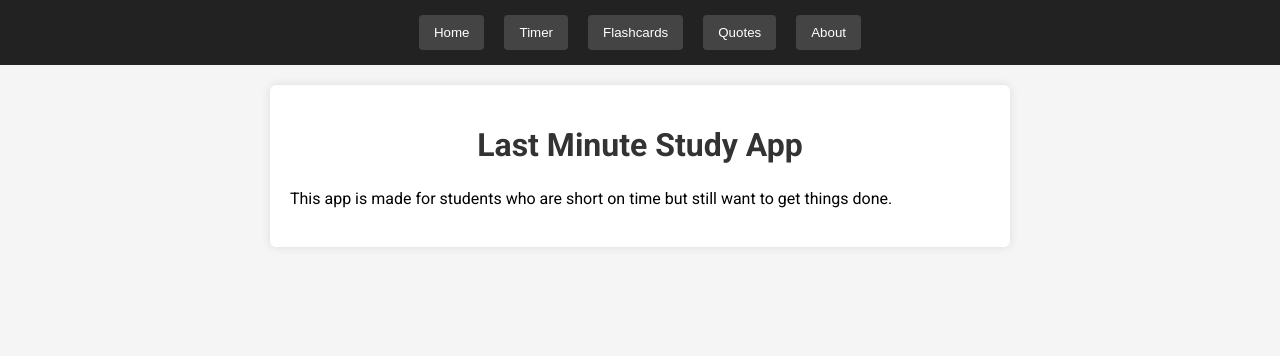
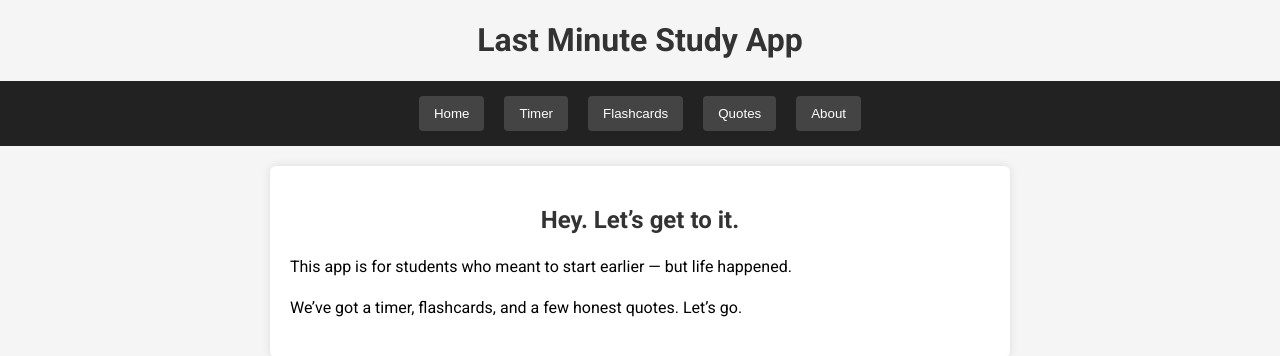
Before and after one commit to Varahran/uniii, a React (Create React App) app in the folder last-minute-study-app/: page / in a window 1280 px wide. Shown: the top 356 px of the page. Built offline with nearby package versions, Linux system fonts and the light colour scheme.

Commit message:
Update App.js

```diff
--- a/last-minute-study-app/src/App.js
+++ b/last-minute-study-app/src/App.js
@@ -1,97 +1,118 @@
-import { useState, React } from 'react';
+import React, { useState, useEffect } from 'react';
 import './App.css';
 
 export default function App() {
-  const [section, setSection] = useState('home');
-  const [timeLeft, setTimeLeft] = useState(600);
+  const [page, setPage] = useState('home');
+  const [secondsLeft, setSecondsLeft] = useState(600);
+  const [isTiming, setIsTiming] = useState(false);
   const [quote, setQuote] = useState('');
-  const [showAnswer, setShowAnswer] = useState(false);
+  const [showAnswers, setShowAnswers] = useState(false);
 
-  const flashcards = [
-    { question: "what is Figma?", answer: "Design and prototyping tool" },
-    { question: "what is wireframe in figma?", answer: "simple layout showing app structure" },
-    { question: "why we need wireframe?", answer: "wireframes help visualize structure and guide user experience" }
+  const cards = [
+    { question: 'What is Figma?', answer: 'A design tool, like Photoshop but for UI/UX.' },
+    { question: 'What’s a wireframe?', answer: 'Just a rough sketch of a layout. No colors, no distractions.' },
+    { question: 'Why use wireframes?', answer: 'Because figuring out the structure early saves time later.' },
   ];
 
   const quotes = [
     "You're already behind, might as well keep going.",
-    "you’re trying. that’s enough i guess.",
+    "You're trying. That counts for something.",
     "It’s 2 AM. Do you know where your GPA is?",
-    "You miss 100% of the naps you don't take.",
+    "You miss 100% of the naps you don’t take.",
   ];
-  if (quote === '') {
-    setQuote(quotes[Math.floor(Math.random() * quotes.length)]);
+
+  // give a random quote on first load
+  useEffect(() => {
+    setQuote(pickQuote());
+  }, []);
+
+  // handle timer countdown
+  useEffect(() => {
+    if (!isTiming || secondsLeft <= 0) return;
+
+    const tick = setInterval(() => {
+      setSecondsLeft(prev => {
+        if (prev <= 1) {
+          clearInterval(tick);
+          setIsTiming(false);
+          return 0;
+        }
+        return prev - 1;
+      });
+    }, 1000);
+
+    return () => clearInterval(tick);
+  }, [isTiming, secondsLeft]);
+
+  function pickQuote() {
+    return quotes[Math.floor(Math.random() * quotes.length)];
   }
 
-
   function startTimer() {
-    let timer = 600;
-    setTimeLeft(timer);
-    const interval = setInterval(() => {
-      timer -= 1;
-      setTimeLeft(timer);
-      if (timer <= 0) {
-        clearInterval(interval);
-      }
-    }, 999);
+    setSecondsLeft(600);
+    setIsTiming(true);
   }
 
   return (
-    <div>
-      <nav>
-        <button onClick={() => setSection('home')}>Home</button>
-        <button onClick={() => setSection('timer')}>Timer</button>
-        <button onClick={() => setSection('flashcards')}>Flashcards</button>
-        <button onClick={() => setSection('quotes')}>Quotes</button>
-        <button onClick={() => setSection('about')}>About</button>
-      </nav>
+    <div className="app">
+      <header>
+        <h1>Last Minute Study App</h1>
+        <nav>
+          {['home', 'timer', 'flashcards', 'quotes', 'about'].map(tab => (
+            <button key={tab} onClick={() => setPage(tab)}>
+              {tab[0].toUpperCase() + tab.slice(1)}
+            </button>
+          ))}
+        </nav>
+      </header>
 
       <main>
-        {section === 'home' && (
-          <div>
-            <h1> Last Minute Study App </h1>
-            <p>This app is made for students who are short on time but still want to get things done.</p>
-          </div>
+        {page === 'home' && (
+          <section>
+            <h2>Hey. Let’s get to it.</h2>
+            <p>This app is for students who meant to start earlier — but life happened.</p>
+            <p>We’ve got a timer, flashcards, and a few honest quotes. Let’s go.</p>
+          </section>
         )}
 
-        {section === 'timer' && (
-          <div>
+        {page === 'timer' && (
+          <section>
             <h2>Timer</h2>
-            <p>Time left: {timeLeft} seconds</p>
-            <button onClick={startTimer}>Start 10-min Timer</button>
-          </div>
+            <p>{secondsLeft} seconds left</p>
+            {!isTiming && <button onClick={startTimer}>Start 10-Minute Sprint</button>}
+            {isTiming && <p>Focus mode activated. No distractions.</p>}
+          </section>
         )}
 
-        {section === 'flashcards' && (
-          <div>
+        {page === 'flashcards' && (
+          <section>
             <h2>Flashcards</h2>
-            {flashcards.map((card, idx) => (
-              <div key={idx} style={{ marginBottom: '20px' }}>
+            {cards.map((card, i) => (
+              <div key={i} style={{ marginBottom: '1rem' }}>
                 <p><strong>Q:</strong> {card.question}</p>
-                {showAnswer && <p><strong>A:</strong> {card.answer}</p>}
+                {showAnswers && <p><strong>A:</strong> {card.answer}</p>}
               </div>
             ))}
-            <button onClick={() => setShowAnswer(!showAnswer)}>
-              {showAnswer ? 'Hide Answers' : 'Show Answers'}
+            <button onClick={() => setShowAnswers(prev => !prev)}>
+              {showAnswers ? 'Hide Answers' : 'Show Answers'}
             </button>
-          </div>
+          </section>
         )}
 
-        {section === 'quotes' && (
-          <div>
-            <h2>Motivational Quote</h2>
-            <p>{quote}</p>
-            <button onClick={() => {setQuote(quotes[Math.floor(Math.random() * quotes.length)]);}}>New Quote</button>
-          </div>
+        {page === 'quotes' && (
+          <section>
+            <h2>Today’s Vibe</h2>
+            <blockquote>{quote}</blockquote>
+            <button onClick={() => setQuote(pickQuote())}>Hit me with another</button>
+          </section>
         )}
 
-        {section === 'about' && (
-          <div>
-            <h2>About This App</h2>
-            <p>This app is built for students who need to make the most of their last minute study time With a timer, flash cards, and daily quotes,
-              it's all about helping you stay focused, motivated, and ready even when time is tight.</p>
-             <p>Created by </p>
-          </div>
+        {page === 'about' && (
+          <section>
+            <h2>About</h2>
+            <p>This was thrown together by someone who knows the struggle of cramming at the last minute.</p>
+            <p>No fluff. Just tools to help you survive the grind.</p>
+          </section>
         )}
       </main>
     </div>
```
